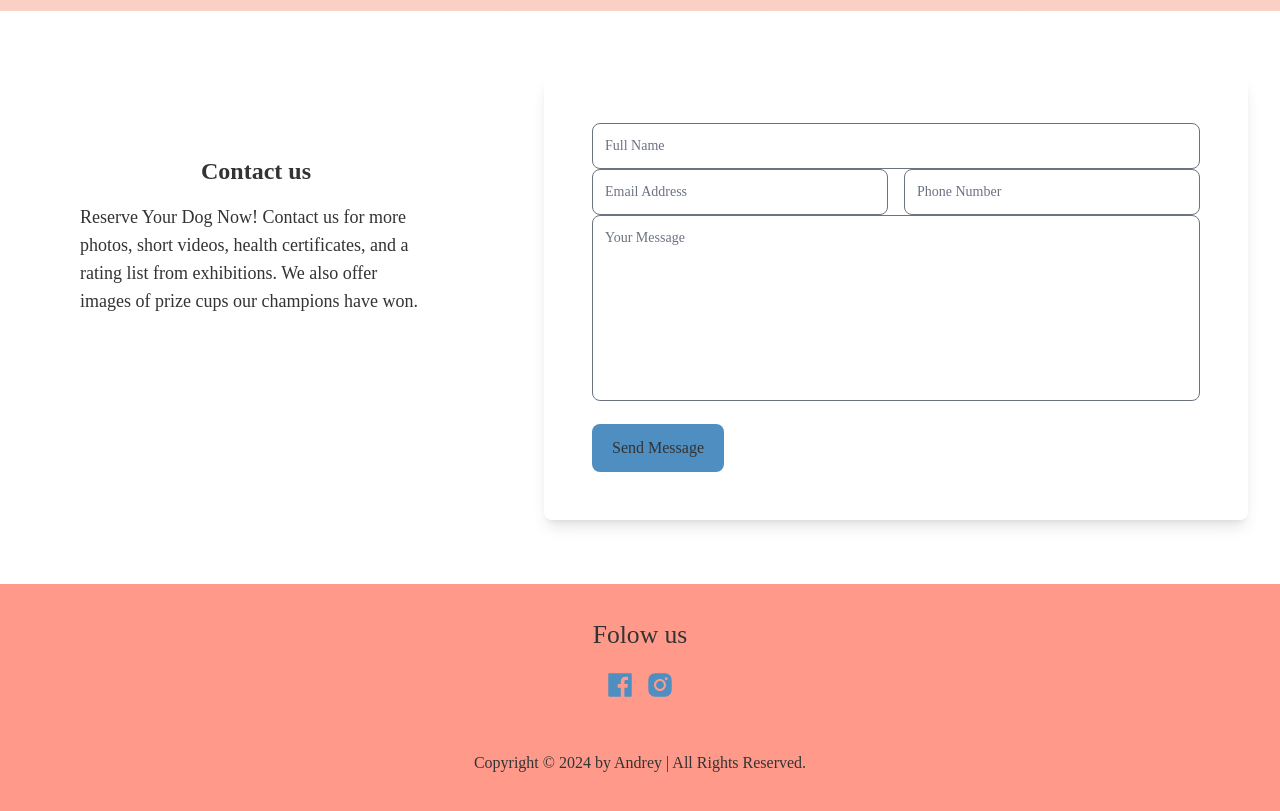
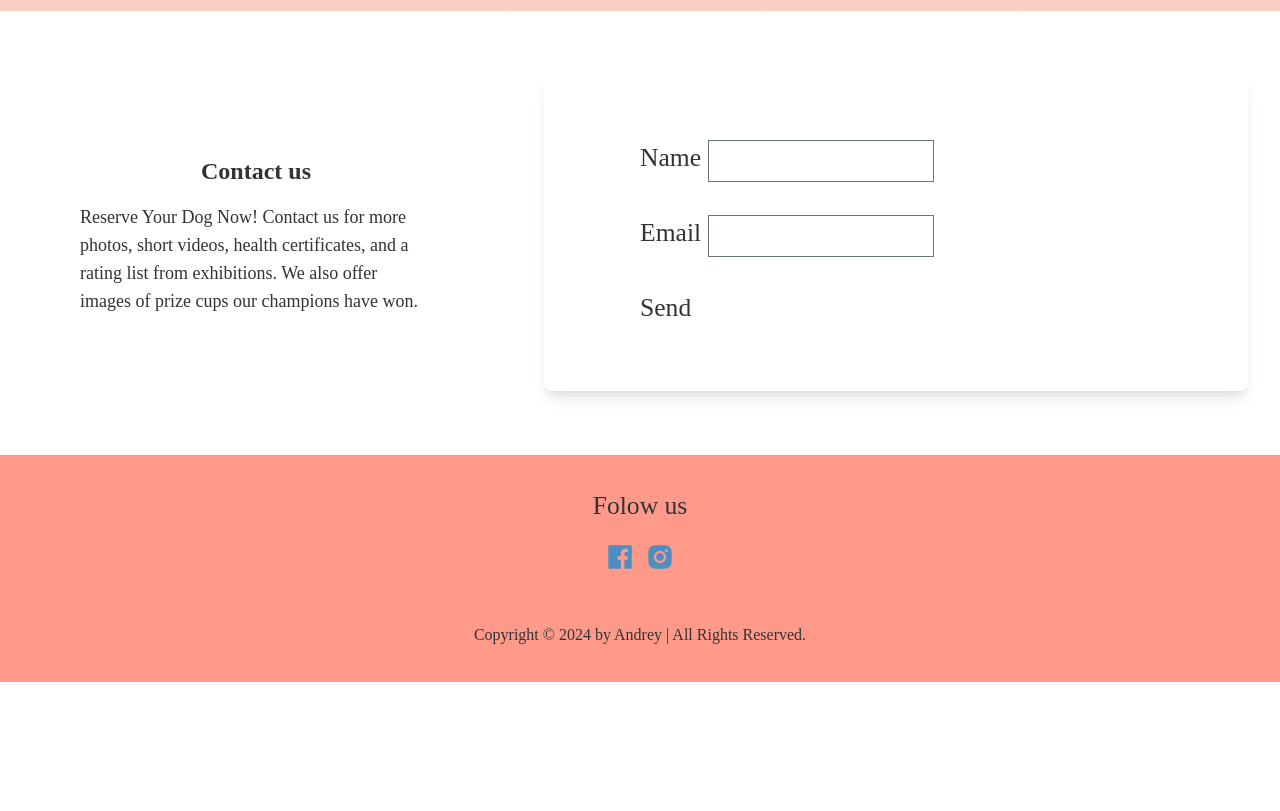
Before and after one commit to deboker/boxer-pupiess-kennel-casadiandrey, a React (Vite) app: page / in a window 1280 px wide. Shown: the part 5240-6051 px from the top of the page. After the commit the page ends 5922 px from the top, so only its background shows below. Built offline with nearby package versions, Linux system fonts and the light colour scheme; a web font is replaced by a local one.

Commit message:
test form

```diff
--- a/src/components/Form/ContactForm.jsx
+++ b/src/components/Form/ContactForm.jsx
@@ -23,87 +23,20 @@ const ContactForm = () => {
             </div>
 
             <div className="rounded-lg p-8 shadow-lg lg:col-span-3 lg:p-12">
-              <form
-                name="contact"
-                method="POST"
-                data-netlify="true"
-                data-netlify-honeypot="bot-field"
-                id="contact-form"
-                netlify
-              >
-                <input type="hidden" name="form-name" value="contact" />
-                <p className="hidden">
+              <form name="contact" netlify>
+                <p>
                   <label>
-                    Don’t fill this out if you're human:{" "}
-                    <input name="bot-field" />
+                    Name <input type="text" name="name" />
                   </label>
                 </p>
-
-                <div className="w-9/12 mx-auto">
-                  <label className="sr-only" htmlFor="name">
-                    Name
+                <p>
+                  <label>
+                    Email <input type="email" name="email" />
                   </label>
-                  <input
-                    name="name"
-                    className="w-full rounded-lg border-gray-200 p-3 text-sm bg-white dark:bg-gray-900 dark:text-white"
-                    placeholder="Full Name"
-                    type="text"
-                    id="name"
-                    required
-                  />
-                </div>
-
-                <div className="w-9/12 mx-auto grid grid-cols-1 gap-4 sm:grid-cols-2">
-                  <div>
-                    <label className="sr-only" htmlFor="email">
-                      Email
-                    </label>
-                    <input
-                      name="email"
-                      className="w-full rounded-lg border-gray-200 p-3 text-sm bg-white dark:bg-gray-900 dark:text-white"
-                      placeholder="Email Address"
-                      type="email"
-                      id="email"
-                      required
-                    />
-                  </div>
-
-                  <div>
-                    <label className="sr-only" htmlFor="phone">
-                      Phone
-                    </label>
-                    <input
-                      name="phone"
-                      className="w-full rounded-lg border-gray-200 p-3 text-sm bg-white dark:bg-gray-900 dark:text-white"
-                      placeholder="Phone Number"
-                      type="tel"
-                      id="phone"
-                    />
-                  </div>
-                </div>
-
-                <div className="w-9/12 mx-auto">
-                  <label className="sr-only" htmlFor="message">
-                    Message
-                  </label>
-                  <textarea
-                    name="message"
-                    className="resize-none w-full rounded-lg border-gray-200 p-3 text-sm bg-gradient-top dark:bg-gradient-top-dark dark:text-white"
-                    placeholder="Your Message"
-                    rows="8"
-                    id="message"
-                    required
-                  ></textarea>
-                </div>
-
-                <div className="mt-4">
-                  <button
-                    type="submit"
-                    className="inline-block w-full rounded-lg bg-btn-color px-5 py-3 font-medium text-white dark:bg-gray-700 sm:w-auto"
-                  >
-                    Send Message
-                  </button>
-                </div>
+                </p>
+                <p>
+                  <button type="submit">Send</button>
+                </p>
               </form>
             </div>
           </div>
```
